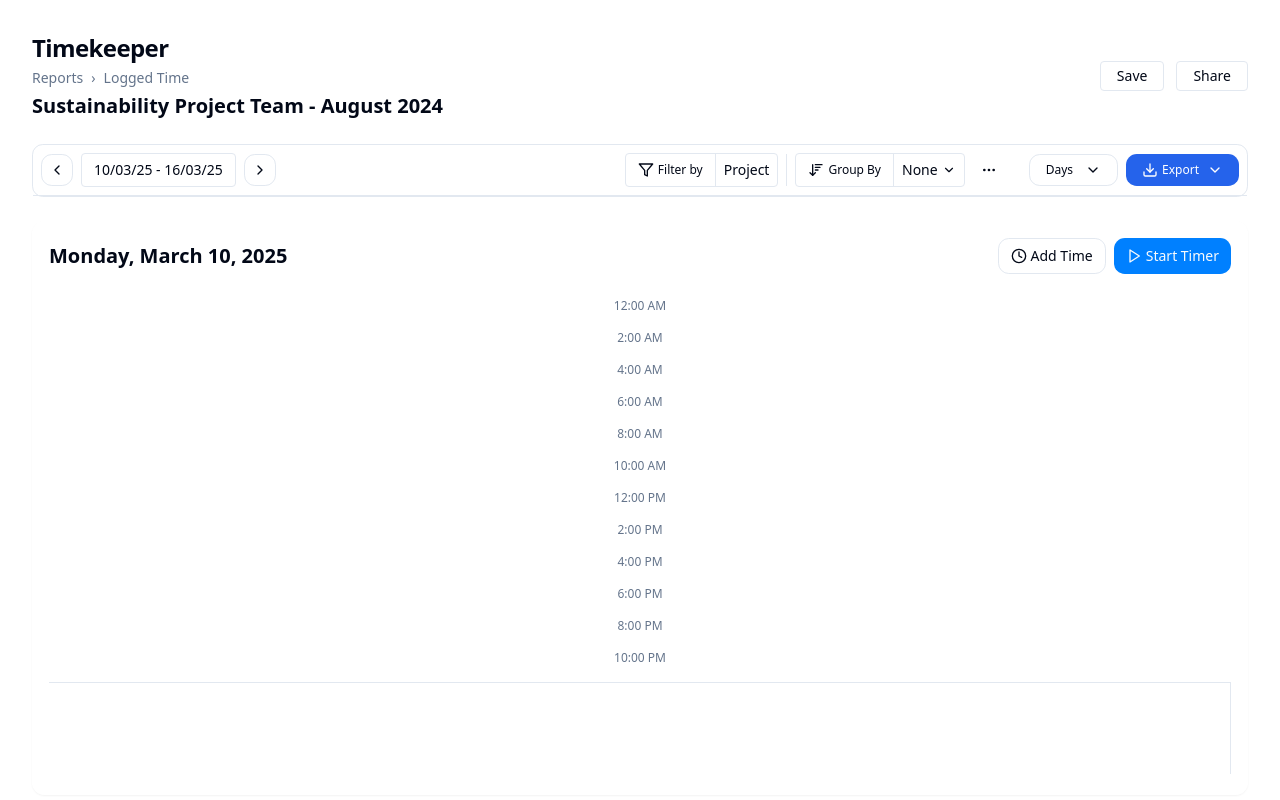
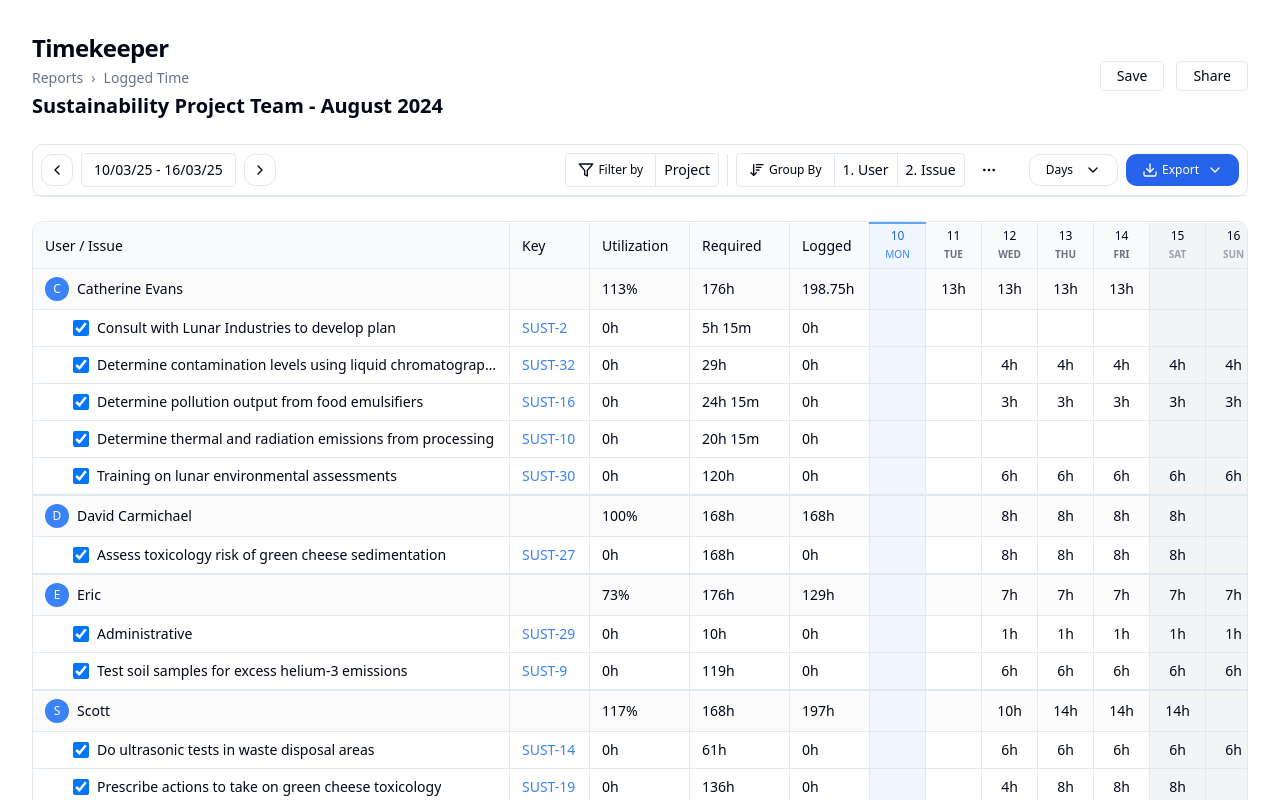
Before and after one commit to Kiran-Harbak/timekeeper-timeline, a React (Vite) app: page / in a window 1280 px wide. Shown: the top 800 px of the page. Built offline with nearby package versions, Linux system fonts and the light colour scheme.

Commit message:
Reverted to edit edt-836a377b-0ef4-4229-b6cc-36b584689c63: "Implement weeks view
Implements the weeks view functionality."

```diff
--- a/src/components/Timeline.tsx
+++ b/src/components/Timeline.tsx
@@ -1,25 +1,16 @@
 
 import React, { useState } from 'react';
-import { isSameDay, format, startOfWeek, endOfWeek, startOfMonth, endOfMonth, eachDayOfInterval, eachWeekOfInterval, isWithinInterval, getDaysInMonth } from 'date-fns';
+import { isSameDay, format, startOfWeek, endOfWeek, eachDayOfInterval, isWithinInterval } from 'date-fns';
 import { useTimeEntries } from '../context/TimeEntryContext';
 import TimeEntry from './TimeEntry';
 import { TimeEntry as TimeEntryType, getTimeBlocks, formatFullDate, formatDayName, formatDayOfMonth } from '../utils/timeUtils';
 import { Button } from '@/components/ui/button';
-import { Plus, Play, Clock, User } from 'lucide-react';
+import { Plus, Play, Clock } from 'lucide-react';
 import TimeEntryForm from './TimeEntryForm';
 import { cn } from '@/lib/utils';
-import {
-  Table,
-  TableBody,
-  TableCaption,
-  TableCell,
-  TableHead,
-  TableHeader,
-  TableRow,
-} from "@/components/ui/table";
 
 const Timeline: React.FC = () => {
-  const { entries, selectedDate, activeEntry, timelineView, groupBy } = useTimeEntries();
+  const { entries, selectedDate, activeEntry, timelineView } = useTimeEntries();
   const [editingEntry, setEditingEntry] = useState<TimeEntryType | null>(null);
   const [isFormOpen, setIsFormOpen] = useState(false);
   const [isTimerMode, setIsTimerMode] = useState(false);
@@ -36,10 +27,6 @@ const Timeline: React.FC = () => {
   const weekEnd = endOfWeek(selectedDate, { weekStartsOn: 1 });
   const weekDays = eachDayOfInterval({ start: weekStart, end: weekEnd });
 
-  // For month view (when groupBy is 'user')
-  const monthStart = startOfMonth(selectedDate);
-  const monthEnd = endOfMonth(selectedDate);
-
   const handleOpenNewEntryForm = (timerMode: boolean = false) => {
     setEditingEntry(null);
     setIsTimerMode(timerMode);
@@ -55,84 +42,6 @@ const Timeline: React.FC = () => {
   const handleCloseForm = () => {
     setIsFormOpen(false);
     setEditingEntry(null);
-  };
-
-  // Render group by user (month view)
-  const renderGroupByUserView = () => {
-    // Mock data for users
-    const users = [
-      { id: 'user1', name: 'John Doe', role: 'Developer', hoursLogged: 120 },
-      { id: 'user2', name: 'Jane Smith', role: 'Designer', hoursLogged: 100 },
-      { id: 'user3', name: 'Bob Johnson', role: 'Project Manager', hoursLogged: 80 }
-    ];
-
-    const monthName = format(selectedDate, 'MMMM yyyy');
-    const daysInMonth = getDaysInMonth(selectedDate);
-
-    return (
-      <>
-        <div className="flex justify-between items-center mb-6">
-          <h2 className="text-xl font-semibold">{monthName} - User Summary</h2>
-          <div className="flex space-x-2">
-            <Button
-              variant="outline"
-              size="sm"
-              className="gap-1"
-              onClick={() => handleOpenNewEntryForm(false)}
-            >
-              <Clock className="h-4 w-4" />
-              <span>Add Time</span>
-            </Button>
-            <Button
-              variant="default"
-              size="sm"
-              className="gap-1"
-              onClick={() => handleOpenNewEntryForm(true)}
-            >
-              <Play className="h-4 w-4" />
-              <span>Start Timer</span>
-            </Button>
-          </div>
-        </div>
-
-        <Table>
-          <TableHeader>
-            <TableRow>
-              <TableHead className="w-[200px]">User</TableHead>
-              <TableHead>Logged Hours</TableHead>
-            </TableRow>
-          </TableHeader>
-          <TableBody>
-            {users.map((user) => (
-              <TableRow key={user.id}>
-                <TableCell className="font-medium">
-                  <div className="flex items-center">
-                    <div className="w-8 h-8 rounded-full bg-gray-200 flex items-center justify-center mr-2">
-                      <User className="h-4 w-4 text-gray-600" />
-                    </div>
-                    <div>
-                      <div>{user.name}</div>
-                      <div className="text-xs text-muted-foreground">{user.role}</div>
-                    </div>
-                  </div>
-                </TableCell>
-                <TableCell>
-                  <div className="flex items-center">
-                    <div className="w-full bg-gray-200 rounded-full h-2.5 mr-2">
-                      <div
-                        className="bg-blue-600 h-2.5 rounded-full"
-                        style={{ width: `${(user.hoursLogged / 160) * 100}%` }}
-                      ></div>
-                    </div>
-                    <span>{user.hoursLogged}h</span>
-                  </div>
-                </TableCell>
-              </TableRow>
-            ))}
-          </TableBody>
-        </Table>
-      </>
-    );
   };
 
   // Render day view timeline
@@ -300,11 +209,7 @@ const Timeline: React.FC = () => {
 
   return (
     <div className="glass-panel p-4 mb-6 animate-slide-up">
-      {groupBy === 'user'
-        ? renderGroupByUserView()
-        : timelineView === 'days'
-          ? renderDayView()
-          : renderWeekView()}
+      {timelineView === 'days' ? renderDayView() : renderWeekView()}
 
       <TimeEntryForm
         entry={editingEntry}
--- a/src/components/TimelineHeader.tsx
+++ b/src/components/TimelineHeader.tsx
@@ -1,3 +1,4 @@
+
 import React, { useState } from 'react';
 import { format, addDays, startOfWeek, endOfWeek, addWeeks } from 'date-fns';
 import {
@@ -12,11 +13,9 @@ import {
   FileText,
   File,
   Mail,
-  ChevronDown,
-  User,
-  TicketCheck
+  ChevronDown
 } from 'lucide-react';
-import { useTimeEntries, TimelineViewType, GroupByType } from '../context/TimeEntryContext';
+import { useTimeEntries, TimelineViewType } from '../context/TimeEntryContext';
 import { Button } from '@/components/ui/button';
 import { cn } from '@/lib/utils';
 import {
@@ -24,13 +23,11 @@ import {
   DropdownMenuContent,
   DropdownMenuItem,
   DropdownMenuTrigger,
-  DropdownMenuRadioGroup,
-  DropdownMenuRadioItem,
 } from "@/components/ui/dropdown-menu";
 import { toast } from 'sonner';
 
 const TimelineHeader: React.FC = () => {
-  const { selectedDate, setSelectedDate, timelineView, setTimelineView, groupBy, setGroupBy } = useTimeEntries();
+  const { selectedDate, setSelectedDate, timelineView, setTimelineView } = useTimeEntries();
 
   const goToPreviousPeriod = () => {
     if (timelineView === 'days') {
@@ -38,6 +35,7 @@ const TimelineHeader: React.FC = () => {
     } else if (timelineView === 'weeks') {
       setSelectedDate(addWeeks(selectedDate, -1));
     } else {
+      // For months view
       const newDate = new Date(selectedDate);
       newDate.setMonth(newDate.getMonth() - 1);
       setSelectedDate(newDate);
@@ -50,12 +48,14 @@ const TimelineHeader: React.FC = () => {
     } else if (timelineView === 'weeks') {
       setSelectedDate(addWeeks(selectedDate, 1));
     } else {
+      // For months view
       const newDate = new Date(selectedDate);
       newDate.setMonth(newDate.getMonth() + 1);
       setSelectedDate(newDate);
     }
   };
 
+  // Get the current period range based on selected view
   const getPeriodDisplay = () => {
     if (timelineView === 'days') {
       const start = startOfWeek(selectedDate, { weekStartsOn: 1 });
@@ -68,6 +68,7 @@ const TimelineHeader: React.FC = () => {
       return `Week ${weekNumber}, ${yearNumber}`;
     }
     else {
+      // For months view
       return format(selectedDate, 'MMMM yyyy');
     }
   };
@@ -79,17 +80,6 @@ const TimelineHeader: React.FC = () => {
   const handleViewChange = (view: TimelineViewType) => {
     setTimelineView(view);
     toast.success(`View changed to ${view}`);
-  };
-
-  const handleGroupByChange = (value: GroupByType) => {
-    setGroupBy(value);
-
-    if (value === 'user') {
-      setTimelineView('months');
-      toast.success('Grouped by User - switched to Monthly view');
-    } else {
-      toast.success(`Grouped by ${value === 'none' ? 'None' : 'Issue'}`);
-    }
   };
 
   return (
@@ -122,51 +112,25 @@ const TimelineHeader: React.FC = () => {
 
           <div className="border-l h-8"></div>
 
-          <DropdownMenu>
-            <DropdownMenuTrigger asChild>
-              <div className="flex items-center border rounded cursor-pointer">
+          <div className="flex items-center border rounded">
             <Button variant="ghost" size="sm" className="text-xs flex items-center gap-1 h-8">
               <ArrowDownWideNarrow className="h-3.5 w-3.5" />
               <span>Group By</span>
             </Button>
             <div className="border-l h-8 flex items-center px-2 text-sm">
-                  {groupBy === 'user' ? (
-                    <>
-                      <User className="h-3.5 w-3.5 mr-1" /> User
-                    </>
-                  ) : groupBy === 'issue' ? (
-                    <>
-                      <TicketCheck className="h-3.5 w-3.5 mr-1" /> Issue
-                    </>
-                  ) : (
-                    'None'
-                  )}
-                  <ChevronDown className="ml-1 h-3.5 w-3.5" />
+              1. User
+            </div>
+            <div className="border-l h-8 flex items-center px-2 text-sm">
+              2. Issue
             </div>
           </div>
-            </DropdownMenuTrigger>
-            <DropdownMenuContent align="end" className="bg-white">
-              <DropdownMenuRadioGroup value={groupBy} onValueChange={(value) => handleGroupByChange(value as GroupByType)}>
-                <DropdownMenuRadioItem value="none" className="text-sm cursor-pointer">
-                  None
-                </DropdownMenuRadioItem>
-                <DropdownMenuRadioItem value="user" className="text-sm cursor-pointer">
-                  <User className="mr-2 h-3.5 w-3.5" />
-                  <span>User</span>
-                </DropdownMenuRadioItem>
-                <DropdownMenuRadioItem value="issue" className="text-sm cursor-pointer">
-                  <TicketCheck className="mr-2 h-3.5 w-3.5" />
-                  <span>Issue</span>
-                </DropdownMenuRadioItem>
-              </DropdownMenuRadioGroup>
-            </DropdownMenuContent>
-          </DropdownMenu>
 
           <Button variant="ghost" size="icon" className="h-8 w-8">
             <MoreHorizontal className="h-4 w-4" />
           </Button>
 
           <div className="flex gap-2 ml-4">
+            {/* Days Dropdown */}
             <DropdownMenu>
               <DropdownMenuTrigger asChild>
                 <Button variant="outline" className="h-8 text-xs">
@@ -189,6 +153,7 @@ const TimelineHeader: React.FC = () => {
               </DropdownMenuContent>
             </DropdownMenu>
 
+            {/* Export Dropdown */}
             <DropdownMenu>
               <DropdownMenuTrigger asChild>
                 <Button variant="default" className="h-8 text-xs bg-blue-600 text-white hover:bg-blue-700 flex items-center gap-1">
--- a/src/context/TimeEntryContext.tsx
+++ b/src/context/TimeEntryContext.tsx
@@ -3,7 +3,6 @@ import { TimeEntry, getInitialTimeEntries, generateTimeId } from '../utils/timeU
 import { toast } from 'sonner';
 
 export type TimelineViewType = 'days' | 'weeks' | 'months';
-export type GroupByType = 'none' | 'user' | 'issue';
 
 interface TimeEntryContextType {
   entries: TimeEntry[];
@@ -17,8 +16,6 @@ interface TimeEntryContextType {
   activeEntry: TimeEntry | null;
   timelineView: TimelineViewType;
   setTimelineView: (view: TimelineViewType) => void;
-  groupBy: GroupByType;
-  setGroupBy: (groupBy: GroupByType) => void;
 }
 
 const TimeEntryContext = createContext<TimeEntryContextType | undefined>(undefined);
@@ -28,13 +25,6 @@ export const TimeEntryProvider: React.FC<{ children: React.ReactNode }> = ({ chi
   const [selectedDate, setSelectedDate] = useState<Date>(new Date());
   const [activeEntry, setActiveEntry] = useState<TimeEntry | null>(null);
   const [timelineView, setTimelineView] = useState<TimelineViewType>('days');
-  const [groupBy, setGroupBy] = useState<GroupByType>('none');
-
-  useEffect(() => {
-    if (groupBy === 'user') {
-      setTimelineView('months');
-    }
-  }, [groupBy]);
 
   const addEntry = (entry: Omit<TimeEntry, 'id'>) => {
     const newEntry = { ...entry, id: generateTimeId() };
@@ -56,6 +46,7 @@ export const TimeEntryProvider: React.FC<{ children: React.ReactNode }> = ({ chi
 
   const startTimer = (description: string, category: string) => {
     if (activeEntry) {
+      // Stop current timer first
       stopTimer();
     }
 
@@ -81,10 +72,12 @@ export const TimeEntryProvider: React.FC<{ children: React.ReactNode }> = ({ chi
     toast.success('Timer stopped');
   };
 
+  // Timer updater effect - updates the UI every second while timer is running
   useEffect(() => {
     if (!activeEntry) return;
 
     const interval = setInterval(() => {
+      // Force a re-render to update the timer display
       setActiveEntry({ ...activeEntry });
     }, 1000);
 
@@ -102,9 +95,7 @@ export const TimeEntryProvider: React.FC<{ children: React.ReactNode }> = ({ chi
     stopTimer,
     activeEntry,
     timelineView,
-    setTimelineView,
-    groupBy,
-    setGroupBy
+    setTimelineView
   };
 
   return (
--- a/src/pages/Index.tsx
+++ b/src/pages/Index.tsx
@@ -3,7 +3,6 @@ import React from 'react';
 import { TimeEntryProvider } from '../context/TimeEntryContext';
 import TimelineHeader from '../components/TimelineHeader';
 import JiraTimesheet from '../components/JiraTimesheet';
-import Timeline from '../components/Timeline';
 import { Toaster } from 'sonner';
 
 const Index = () => {
@@ -30,7 +29,6 @@ const Index = () => {
           <TimelineHeader />
 
           <div className="mt-6">
-            <Timeline />
             <JiraTimesheet />
           </div>
         </div>
```
Lines whose indentation alone changed are shown as unchanged.
